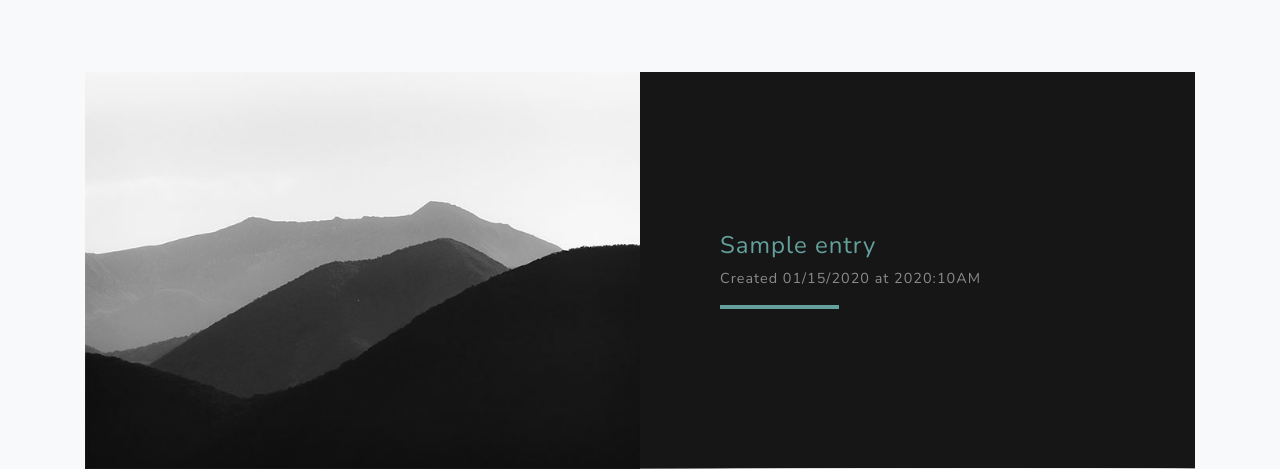
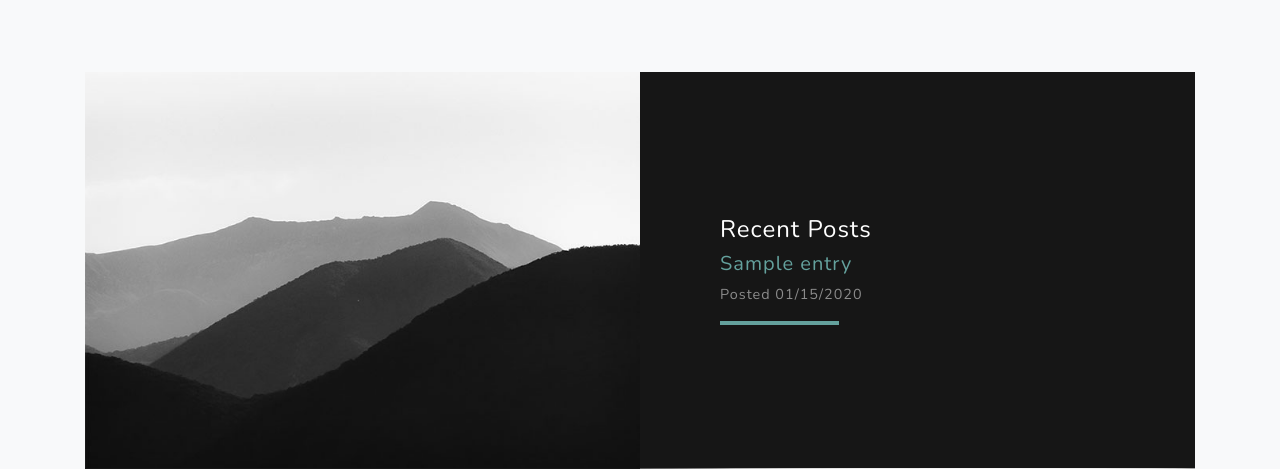
Before and after one commit to hansolo580/lukewilley, a Flask app: template templates/blog/index.html in a window 1280 px wide. Shown: the part 88-557 px from the top of the page. Run offline with Flask 2, Linux system fonts and the light colour scheme; the template is opened without the code that fills it: most values are stand-ins (such as "Sample title", 1, 10 or a date in 2020); parts of the project's set-up code (start-up, migrations or seed data) failed here and were passed over; some libraries are stand-ins or nearby versions.

Commit message:
Created "Recent Posts" and set to display 3 most recent posts.

```diff
--- a/templates/blog/index.html
+++ b/templates/blog/index.html
@@ -42,14 +42,15 @@
                     <div class="bg-black text-center h-100 project">
                         <div class="d-flex h-100">
                             <div class="project-text w-100 my-auto text-center text-lg-left">
-                            {% for entry in object_list %}
-                                <h4 class="text-white"><a href="{% if entry.published %}{{ url_for('blog.detail',
-                                slug=entry.slug) }}{% else %}{{ url_for('edit', slug=entry.slug) }}{% endif %}">
-                                    {{ entry.title }}</a>
-                                </h4>
-                                <p class="mb-0 text-white-50">Created {{ entry.timestamp.strftime('%m/%d/%Y at %G:%I%p') }}</p>
+                                <h4 class="text-white">Recent Posts</h4>
+                                {% for entry in object_list[:3] %}
+                                    <h5 class="text-white"><a href="{% if entry.published %}{{ url_for('blog.detail',
+                                    slug=entry.slug) }}{% else %}{{ url_for('edit', slug=entry.slug) }}{% endif %}">
+                                        {{ entry.title }}</a>
+                                    </h5>
+                                    <p class="mb-0 text-white-50">Posted {{ entry.timestamp.strftime('%m/%d/%Y') }}</p>
+                                {% endfor %}
                                 <hr class="d-none d-lg-block mb-0 ml-0">
-                            {% endfor %}
                             </div>
                         </div>
                     </div>
--- a/views/blog_views.py
+++ b/views/blog_views.py
@@ -65,9 +65,10 @@ def create():
                 published=request.form.get('published') or False)
             flash('Entry created successfully.', 'success')
             if entry.published:
-                return redirect(url_for('detail', slug=entry.slug))
+                print(entry.slug)
+                return redirect(url_for('blog.detail', slug=entry.slug))
             else:
-                return redirect(url_for('edit', slug=entry.slug))
+                return redirect(url_for('blog.edit', slug=entry.slug))
         else:
             flash('Title and Content are required.', 'danger')
     return render_template('blog/create.html')
```
Also changed, not shown: infrastructure/blogstorage.db.
